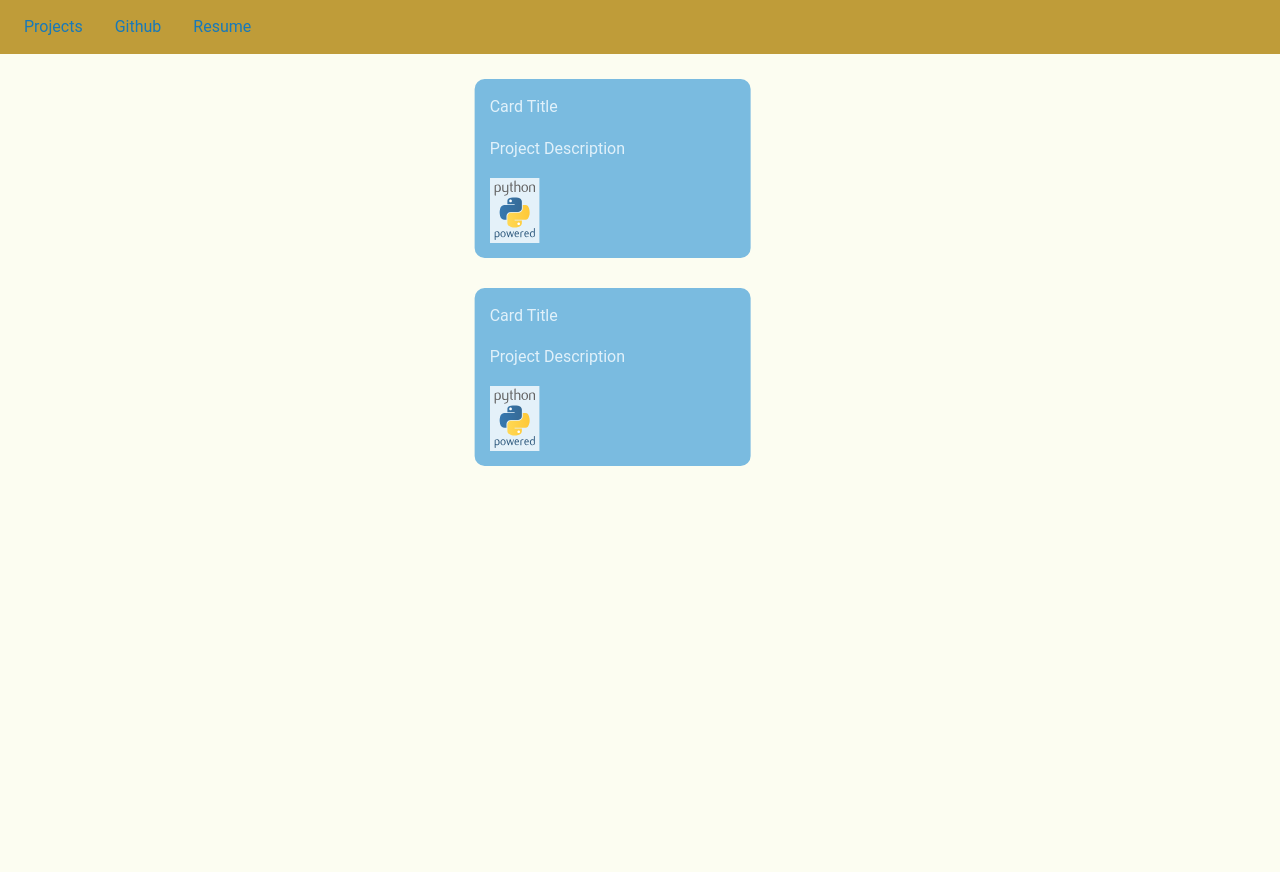
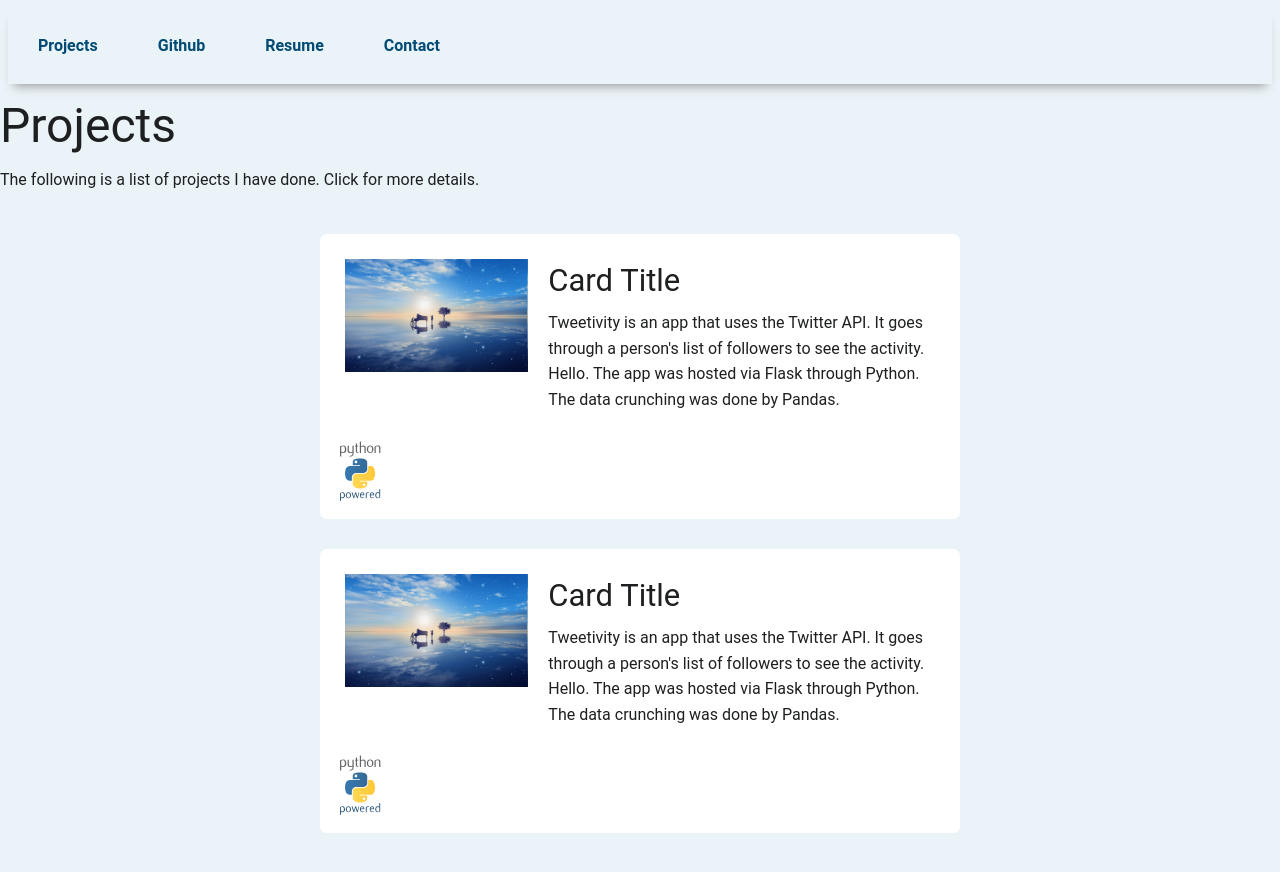
Before and after one commit to derkknight/mySite, a React app: page /projects in a window 1280 px wide. Shown: the top 872 px of the page. Before the commit the page ends 800 px from the top, so only its background shows below. Built offline with nearby package versions, Linux system fonts and the light colour scheme; the HTML template or start-up script is replaced by a standard one.

Commit message:
Projects page visual fleshed out. Needs formatting.

```diff
--- a/src/component/App.jsx
+++ b/src/component/App.jsx
@@ -7,7 +7,7 @@ import {
 } from 'react-router-dom'
 import Projects from './Projects.jsx'
 import $ from 'jquery';
-import foundation from 'foundation-sites'
+import {foundation} from 'foundation-sites'
 
 class App extends React.Component
 {
@@ -20,12 +20,13 @@ class App extends React.Component
         return (
             <Router>
                 <div>
-                    <div class="top-bar">
-                        <div class="top-bar-left">
-                            <ul class="menu">
+                    <div className="top-bar">
+                        <div className="top-bar-left">
+                            <ul className="menu underline">
                                 <li><Link to={'/projects'}>Projects</Link></li>
                                 <li><a href="www.github.com" >Github</a></li>
                                 <li><a href="">Resume</a></li>
+                                <li><a href="">Contact</a></li>
                             </ul>
                         </div>
                     </div>
--- a/src/component/ProjectCard.jsx
+++ b/src/component/ProjectCard.jsx
@@ -7,9 +7,19 @@ class ProjectCard extends React.Component
     render ()
     {
         return (
-            <div class="project-card medium-10 cell">
-                <p>Card Title</p>
-                <p>Project Description</p>
+            <div className="project-card cell">
+                <div className="grid-x">
+                    <div className="cell medium-4">
+                        <img width="400px;" height="250px;" src={"./public/images/project1.jpg"} />
+                    </div>
+                    <div className="cell medium-8">
+                        <h3>Card Title</h3>
+                        <p>
+                            Tweetivity is an app that uses the Twitter API. It goes through a person's list of followers to see the activity.
+                            Hello. The app was hosted via Flask through Python. The data crunching was done by Pandas.
+                        </p>
+                    </div>
+                </div>
                 <div>
                     <Technology />
                 </div>
--- a/src/component/Projects.jsx
+++ b/src/component/Projects.jsx
@@ -6,10 +6,14 @@ class Projects extends React.Component
     render ()
     {
         return (
-                <div class="project-container grid-margin-y grid-x">
+            <div>
+                <h1>Projects</h1>
+                <p>The following is a list of projects I have done. Click for more details.</p>
+                <div className="project-container grid-margin-y grid-x">
                     <ProjectCard />
                     <ProjectCard />
                 </div>
+            </div>
         );
     }
 }
--- a/src/component/Technology.jsx
+++ b/src/component/Technology.jsx
@@ -2,42 +2,22 @@ import React from 'react'
 
 class Technology extends React.Component
 {
-    constructor(props) {
-        super(props);
-        this.onmousehover = this.onmousehover.bind(this);
-        this.state = {
-            isHovering: false,
-        };
-    }
-
-    onmousehover() {
-        this.setState(this.toggleHover);
-    }
-
-    toggleHover(state) {
-        return {
-            isHovering: !state.isHovering,
-        };
-    }
-
     render ()
     {
 
         return (
             <div>
-                <img height={"50"} width={"50"} src={"./public/images/python-powered-h.svg"}
-                                onMouseEnter={this.onmousehover}
-                                onMouseLeave={this.onmousehover}>
-                                </img>
-            {
-                this.state.isHovering &&
-                <div class="technology-tip-container">
-                    <div class="technology-arrow"/>
-                    <div class="technology-tip-info">
-                        Python was used to crunch through numbers of the data feeds through.
+                <img className="tech-img" height={"50"} width={"50"} src={"./public/images/python-powered-h.svg"}/>
+                <div id="technology-tip-container" className="technology-tip-container">
+                    <div className="technology-arrow"/>
+                    <div className="technology-tip-info">
+                        <div className="technology-tip-heading">
+                            <img height={"20"} width={"20"} src={"./public/images/python-powered-h.svg"}/>
+                            <p>Python</p>
+                        </div>
+                        <p>Python was used to crunch through numbers of the data feeds through.</p>
                     </div>
                 </div>
-            }
             </div>
 
         );
--- a/stylesheets/modules/_all.scss
+++ b/stylesheets/modules/_all.scss
@@ -4,11 +4,39 @@
 @import '_technology';
 @include foundation-everything;
 
+
 .container {
     @include horizontal-center;
     background-color: #FFFFFF;
 }
 
-.menu.a {
-    color: white;
+.menu  {
+    -webkit-box-shadow: 0 8px 10px -6px #999;
+    -moz-box-shadow: 0 8px 10px -6px #999;
+    box-shadow: 0 8px 10px -6px #999;
+
+    a {
+        color: $topbar-text;
+        font-weight: 600;
+        padding: 30px;
+    }
+
+    .underline {
+        position: relative;
+
+        &::after {
+            position: aboslute;
+            border-bottom: 3px solid $topbar-text;
+            top: calc(100% - #{3px});
+            left: 50%;
+            right: 50%;
+            transition: all 0.5s ease;
+        }
+
+        &:hover::after {
+            left: 0;
+            right: 0;
+            transition: all 0.5s ease;
+        }
+    }
 }
--- a/stylesheets/modules/_project.scss
+++ b/stylesheets/modules/_project.scss
@@ -1,14 +1,23 @@
+$window-color: rgb(255,255,255);
+
 .project-container {
     @include horizontal-center;
     padding-top: 25px;
+
 }
 
 .project-card {
-    background-color: rgb(122, 187, 224);
-    color: rgb(225, 241, 250);
+    background-color: $window-color;
+    color: rgb(29,31,32);
     padding: 15px;
-    border-radius: 10px;
+    border-radius: 7px;
 }
+
+.project-card .cell {
+    padding: 10px;
+
+}
+
 
 .project.h2 {
     color: rgb(15, 53, 82);
--- a/stylesheets/modules/_settings.scss
+++ b/stylesheets/modules/_settings.scss
@@ -62,6 +62,13 @@
 
 @import '../../node_modules/foundation-sites/scss/util/util';
 
+
+$theme-2: rgb(234, 243, 248);
+$top-bar-color: $theme-2;
+$topbar-text: rgb(0, 74, 116);
+$theme-4: rgb(0,0,42);
+$theme-5: rgb(15,54,120);
+
 // 1. Global
 // ---------
 
@@ -80,8 +87,8 @@ $medium-gray: #cacaca;
 $dark-gray: #8a8a8a;
 $black: #0a0a0a;
 $white: #fefefe;
-$body-background: rgb(252, 253, 241);
-$body-font-color: $black;
+$body-background: $theme-2;
+$body-font-color: rgb(29,31,32);
 $body-font-family: Libre Franklin, Roboto, Arial, sans-serif;
 //$body-font-family: 'Helvetica Neue', Helvetica, Roboto, Arial, sans-serif;
 $body-antialiased: true;
@@ -848,7 +855,7 @@ $tooltip-radius: $global-radius;
 // -----------
 
 $topbar-padding: 0.5rem;
-$topbar-background: rgb(191, 156, 57);
+$topbar-background: $top-bar-color;
 $topbar-submenu-background: $topbar-background;
 $topbar-title-spacing: 0.5rem 1rem 0.5rem 0;
 $topbar-input-width: 200px;
--- a/stylesheets/modules/_technology.scss
+++ b/stylesheets/modules/_technology.scss
@@ -1,8 +1,16 @@
 $technology-color: rgb(0,0,0);
+
+.tech-img:hover + .technology-tip-container {
+    opacity: 1;
+}
 
 .technology-tip-container {
     position: absolute;
     margin-top: 10px;
+    opacity: 0;
+    width: 200px;
+    transition: opacity 0.2s ease;
+    color: $white;
 }
 
 .technology-arrow {
@@ -18,6 +26,23 @@ $technology-color: rgb(0,0,0);
 .technology-tip-info {
     border-radius: 10px;
     background-color: $technology-color;
-    text-align: center;
+    text-align: left;
     padding: 15px;
+    padding-bottom: 5px;
 }
+
+.technology-tip-info p {
+    font-size: 13px;
+}
+
+.technology-tip-heading img{
+    vertical-align: text-top;
+}
+
+.technology-tip-heading p {
+    display: inline-block;
+    padding-left: 11px;
+    font-weight: 550;
+    font-size: 16px;
+    vertical-align: text-top;
+}
--- a/webpack.config.js
+++ b/webpack.config.js
@@ -9,6 +9,8 @@ const devMode = process.env.NODE_ENV !== 'production'
 module.exports = {
 
     entry: './src/index.js',
+
+    mode : 'development',
 
     devServer: {
       port: 3000,
@@ -33,8 +35,7 @@ module.exports = {
       new MiniCssExtractPlugin({
         filename: "style.css",
         chunkFilename: "main.css"
-      }),
-      new LiveReloadPlugin()
+      })
 
     ],
     module: {
```
Also changed, not shown: 1 other file (tests, documents, lock files or other folders).
